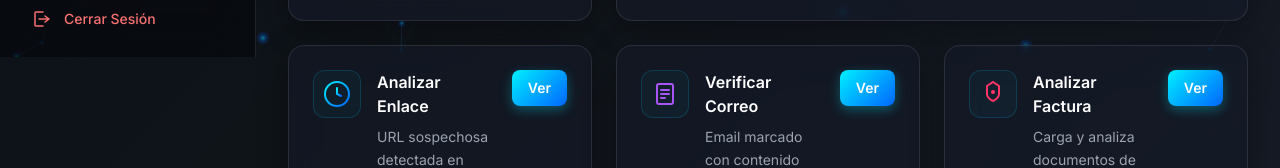
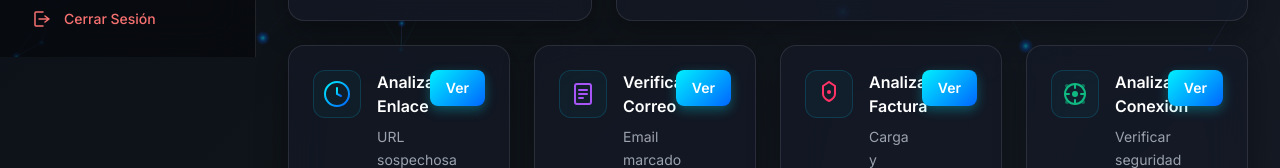
Before and after one commit to TuCyberShield/CyberShield, a Next.js app: page /dashboard in a window 1280 px wide. Shown: the part 743-911 px from the top of the page. Built offline with nearby package versions, Linux system fonts and the light colour scheme; no server answers.

Commit message:
Add network connection analyzer action card to dashboard

```diff
--- a/app/dashboard/page.tsx
+++ b/app/dashboard/page.tsx
@@ -101,7 +101,7 @@ export default function DashboardPage() {
                 </div>
 
                 {/* Action Cards - Now horizontal */}
-                <div className="lg:col-span-3 grid grid-cols-1 md:grid-cols-3 gap-4 md:gap-6">
+                <div className="lg:col-span-3 grid grid-cols-1 md:grid-cols-2 xl:grid-cols-4 gap-4 md:gap-6">
                     <ActionCard
                         icon={
                             <svg width="32" height="32" viewBox="0 0 32 32" fill="none">
@@ -143,6 +143,23 @@ export default function DashboardPage() {
                         description={t.dashboard.actions.analyzeInvoiceDesc}
                         onAction={() => router.push('/scanner?type=invoice')}
                     />
+
+                    <ActionCard
+                        icon={
+                            <svg width="32" height="32" viewBox="0 0 32 32" fill="none">
+                                <circle cx="16" cy="16" r="10" stroke="#10b981" strokeWidth="2" />
+                                <circle cx="16" cy="16" r="3" fill="#10b981" />
+                                <path d="M16 6V10M16 22V26M26 16H22M10 16H6" stroke="#10b981" strokeWidth="2" strokeLinecap="round" />
+                                <circle cx="8" cy="8" r="2" fill="#10b981" opacity="0.5" />
+                                <circle cx="24" cy="8" r="2" fill="#10b981" opacity="0.5" />
+                                <circle cx="8" cy="24" r="2" fill="#10b981" opacity="0.5" />
+                                <circle cx="24" cy="24" r="2" fill="#10b981" opacity="0.5" />
+                            </svg>
+                        }
+                        title="Analizar Conexión"
+                        description="Verificar seguridad de IPs y puertos"
+                        onAction={() => router.push('/scanner?type=network')}
+                    />
                 </div>
             </div>
         </div>
```
